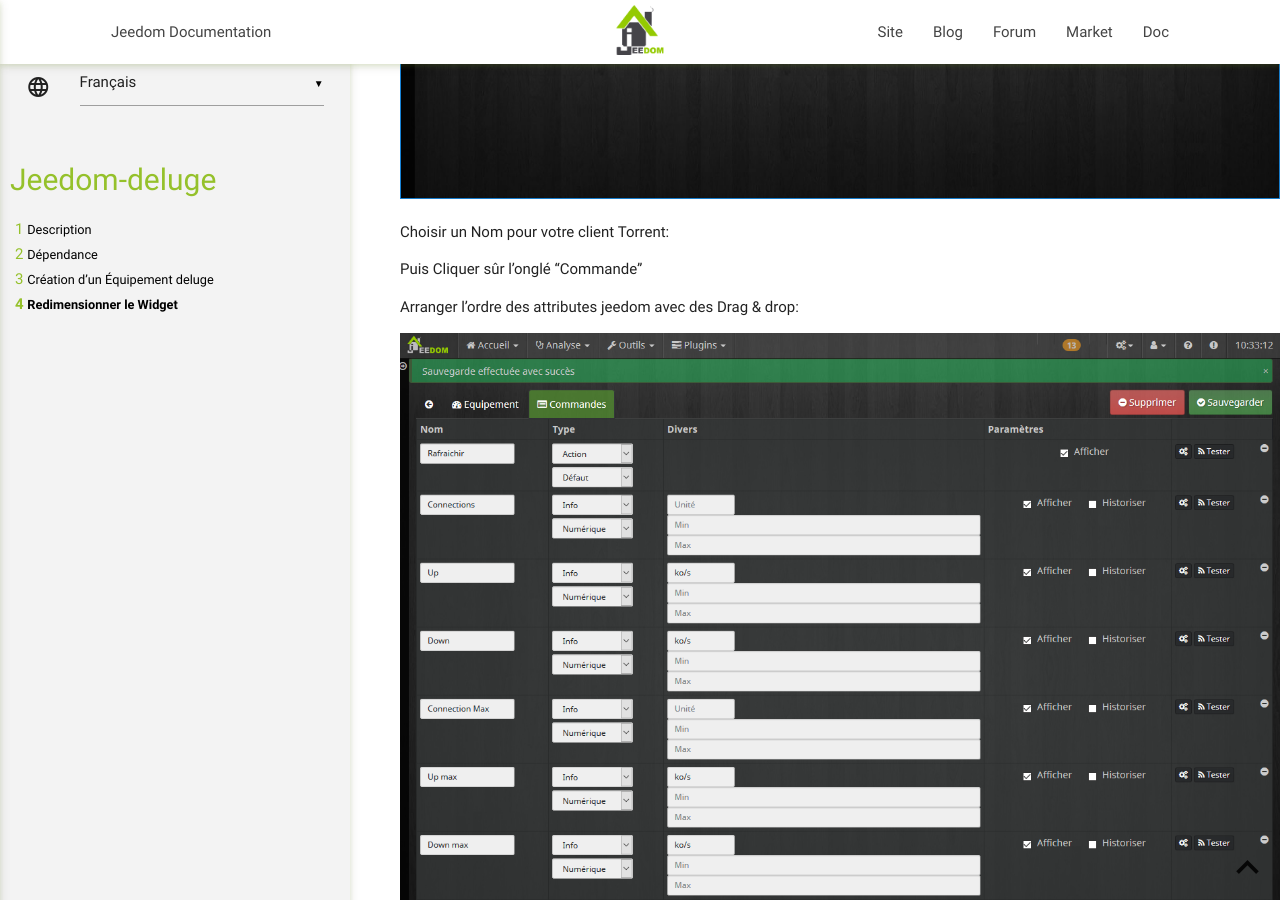
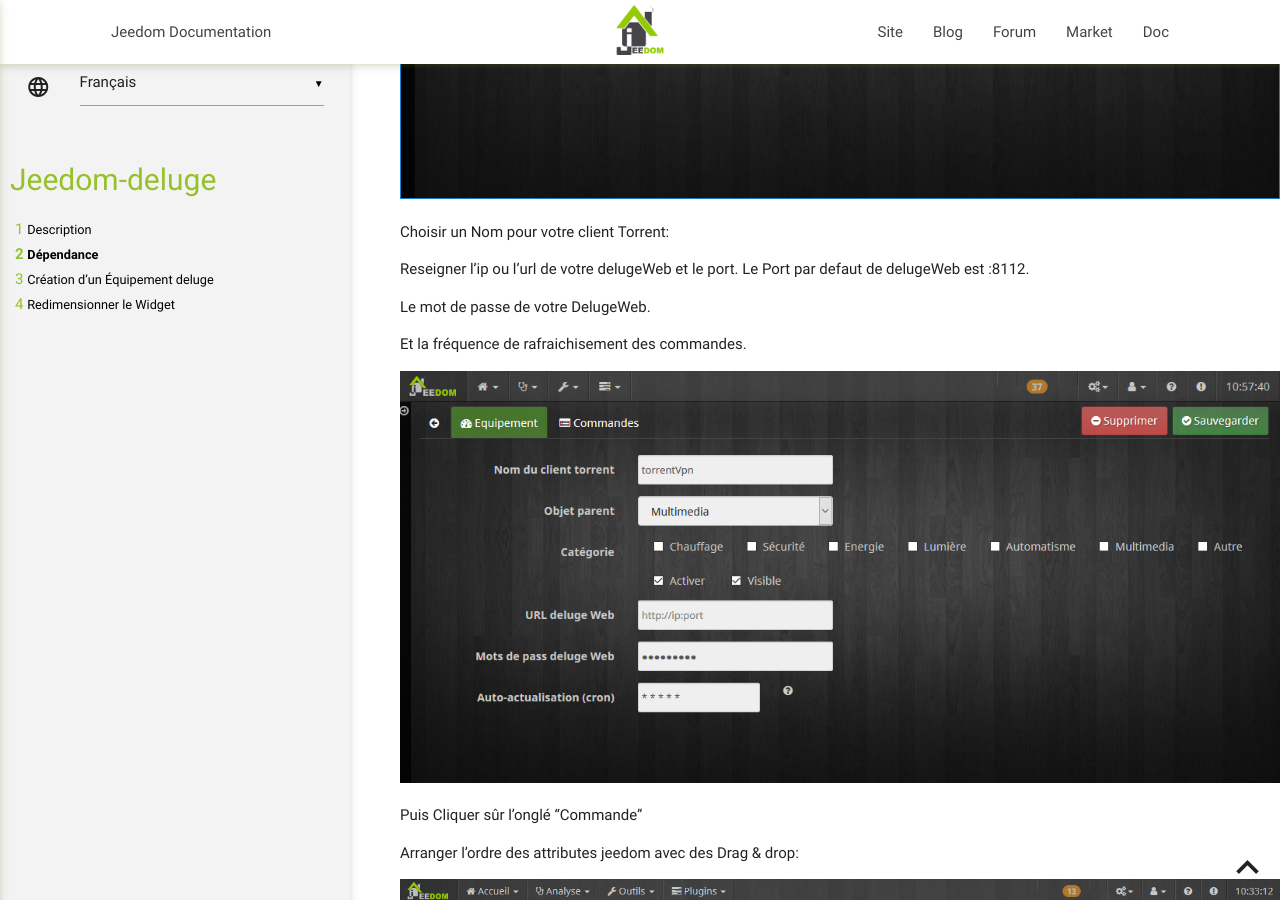
Before and after one commit to Robokazou/jeedom-deluge, a Jekyll site: the page built from docs/fr_FR/index.md, in a window 1280 px wide and 900 px high, scrolled down 2407 px. Built offline with Jekyll 4.4.1, drawn with Linux system fonts in a browser that asks for light colours; our own code applies the rules of GitHub Pages for plain Markdown files.

Commit message:
Update index.md

```diff
--- a/docs/fr_FR/index.md
+++ b/docs/fr_FR/index.md
@@ -30,6 +30,14 @@ Cliquer sur "Ajouter" :
 ![Ajouter](../img/Ajouter.png)
 
 Choisir un Nom pour votre client Torrent:
+
+Reseigner l'ip ou l'url de votre delugeWeb et le port. Le Port par defaut de delugeWeb est :8112.
+
+Le mot de passe de votre DelugeWeb.
+
+Et la fréquence de rafraichisement des commandes.
+
+![Configure](../img/Configure.png)
 
 Puis Cliquer sûr l'onglé "Commande"
 
```
